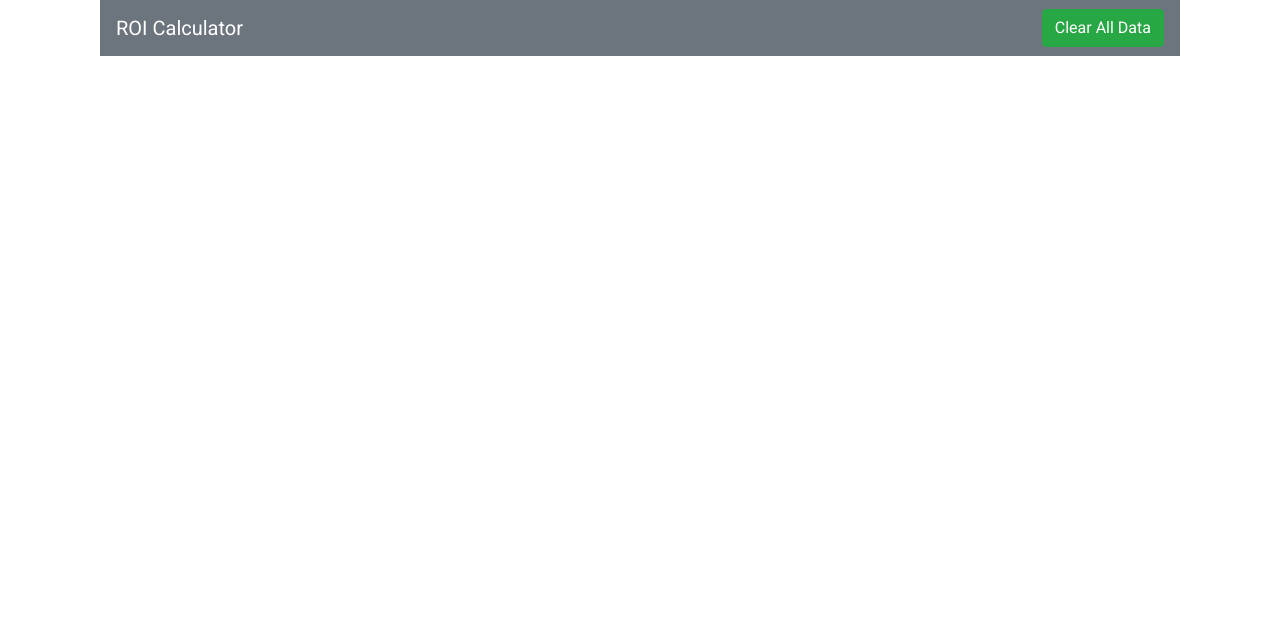
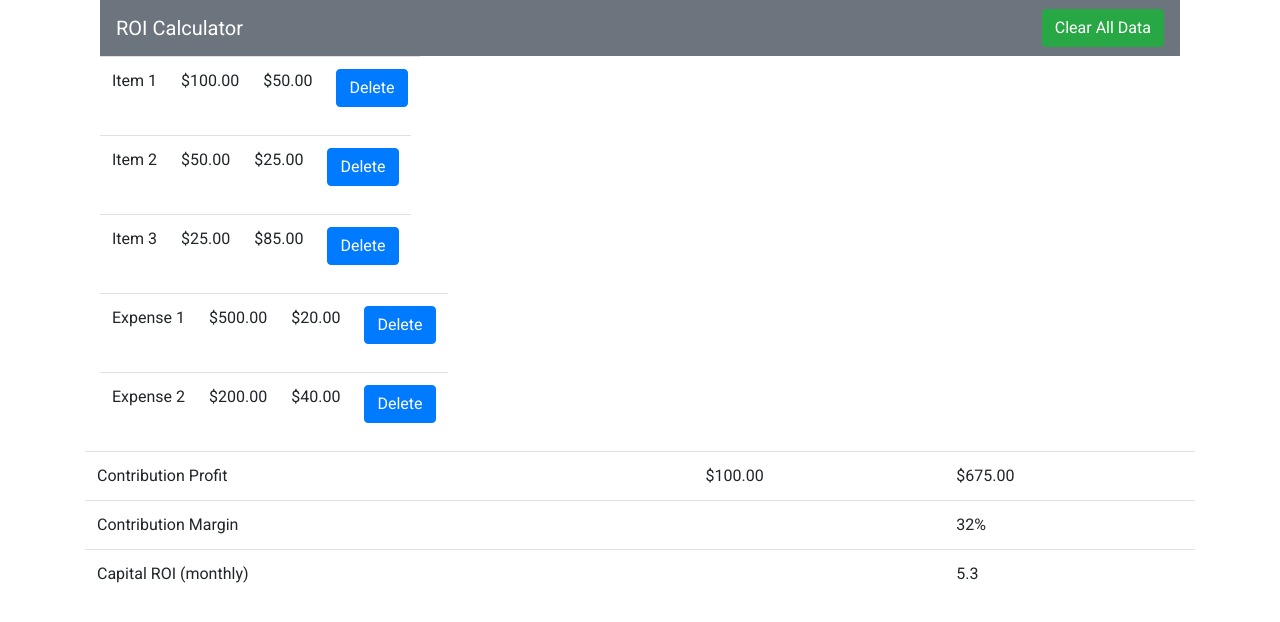
Before and after one commit to zayolab/developer-exercise, a React (Create React App) app: page / in a window 1280 px wide. Shown: the top 622 px of the page. Built offline with nearby package versions, Linux system fonts and the light colour scheme.

Commit message:
Got header, datatable and totals components displaying/working.

```diff
--- a/src/App.css
+++ b/src/App.css
@@ -37,7 +37,3 @@
     padding-left: 1.5em;
   }
 }
-.button {
-  font-family: 'Open-Sans';
-
-}
--- a/src/App.js
+++ b/src/App.js
@@ -1,9 +1,9 @@
 import React, { Component } from 'react';
 import './App.css';
 import Header from './components/Header.js';
-import InputForm from './components/InputForm.js';
-// import Totals from './components/Totals.js';
-// import DataTable from './components/DataTable.js';
+// import InputForm from './components/InputForm.js';
+import Totals from './components/Totals.js';
+import DataTable from './components/DataTable.js';
 
 class App extends Component {
   constructor() {
@@ -46,15 +46,8 @@ class App extends Component {
       newMonthly: '',
       error: false
     }
-
     this.handleDelete = this.handleDelete.bind(this)
     this.handleAdd = this.handleAdd.bind(this)
-
-    // controlled form elements functions
-    this.handleTypeChange = this.handleTypeChange.bind(this)
-    this.handleNameChange = this.handleNameChange.bind(this)
-    this.handleOneTimeChange = this.handleOneTimeChange.bind(this)
-    this.handleMonthlyChange = this.handleMonthlyChange.bind(this)
   }
 
   // Delete expense or revenue from list
@@ -77,29 +70,6 @@ class App extends Component {
     // remove list item from state array
     this.setState({
       [listType]: listType.splice(index, 1),
-    })
-  }
-
-  // controlled form elements, watch for changes
-  handleTypeChange(e) {
-    this.setState({
-      newType: e.target.value
-    })
-  }
-  handleNameChange(e) {
-    this.setState({
-      newName: e.target.value
-    })
-  }
-
-  handleMonthlyChange(e) {
-    this.setState({
-      newMonthly: Number(e.target.value)
-    })
-  }
-  handleOneTimeChange(e) {
-    this.setState({
-      newOneTime: Number(e.target.value)
     })
   }
 
@@ -131,25 +101,58 @@ class App extends Component {
         [typeOfAmount]: items,
         [monthly]: this.state[monthly] + this.state.newMonthly,
         [oneTime]: this.state[oneTime] + this.state.newOneTime,
-        //  Clear values in form
-        newName: '',
-        newMonthly: '',
-        newOneTime: '',
-        newType: ''
       })
     }
   }
 
   render() {
 
+    // Calculations for totals
+    let totalRevenue = this.state.oneTimeRevenue + (this.state.monthlyRevenue * 12)
+
+    let totalExpense = this.state.oneTimeExpense + (this.state.monthlyExpense * 12)
+
+    let monthlyContributionProfit = this.state.monthlyRevenue - this.state.monthlyExpense
+
+    let totalContributionProfit = totalRevenue - totalExpense
+
+    // handle case where totalRevenue is 0 (to avoid -Infinity and NaN)
+    let contributionMargin = totalRevenue !== 0 ? (totalContributionProfit / totalRevenue * 100).toFixed(0) : 0
+
+    // handle case where totalExpense and totalRevenue are 0 (to avoid NaN)
+    let capitalROI = (totalExpense === 0 && totalRevenue === 0) ? 0 : ((this.state.oneTimeExpense - this.state.oneTimeRevenue) / monthlyContributionProfit).toFixed(1)
+
       return (
         <div className="App">
           <div className="container">
+
               <Header />
 
-              {/*<InputForm />
-                <Totals />
-              <DataTable />*/}
+              {/*<InputForm
+                handleTypeChange={this.handleTypeChange}
+                handleNameChange={this.handleNameChange}
+                handleMonthlyChange={this.handleMonthlyChange}
+                handleOneTimeChange={this.handleOneTimeChange}
+                handleAdd={this.handleAdd}/>*/}
+
+              <DataTable
+                moneyList = {this.state.revenue}
+                handleDelete = {this.handleDelete}
+                name={"revenue"}
+              />
+
+              <DataTable
+                handleDelete = {this.handleDelete}
+                moneyList = {this.state.expenses}
+                name={"expenses"}
+              />
+
+              <Totals
+                monthlyContributionProfit = { monthlyContributionProfit }
+                totalContributionProfit = { totalContributionProfit }
+                contributionMargin = { contributionMargin }
+                capitalROI = { capitalROI }
+              />
           </div>
         </div>
       );
--- a/src/components/DataTable.js
+++ b/src/components/DataTable.js
@@ -1,33 +1,27 @@
 import React from 'react'
-import { Form, Button } from 'react-bootstrap';
+import { Col, Button, Table } from 'react-bootstrap';
 
 
-const DataTable = ({revenueList, handleDelete, expenseList}) => {
-  // create table rows from revenue state list
-  let revenueTableData = revenueList.map((item, index) => {
+const DataTable = ({moneyList, handleDelete, name}) => {
+
   return (
-      <tr key={"revenue" + index}>
+    moneyList.map((item, index) => {
+      return (
+      <Col>
+        <Table>
+          <trbody>
+            <tr key={name + index}>
               <td>{item.name}</td>
               <td>${item.oneTime.toFixed(2)}</td>
               <td>${item.monthly.toFixed(2)}</td>
-        <td><Button onClick={() => this.handleDelete('revenue', index)}>Delete</Button></td>
+              <td><Button onClick={() => this.handleDelete(name, index)}>Delete</Button></td>
             </tr>
+          </trbody>
+        </Table>
+      </Col>
       )
     })
-  // create table rows from expenses state list
-  let expensesTableData = expenseList.map((expense, index) => {
-    return (
-      <tr key={"expense" + index}>
-        <td>{expense.name}</td>
-        <td>${expense.oneTime.toFixed(2)}</td>
-        <td>${expense.monthly.toFixed(2)}</td>
-        <td><Button onClick={() => this.handleDelete('expenses', index)}>Delete</Button></td>
-      </tr>
   )
-  })
-
-return DataTable
-
 }
 
 export default DataTable
--- a/src/components/InputForm.js
+++ b/src/components/InputForm.js
@@ -1,19 +1,58 @@
 import React from 'react'
 import { Container, Form, Row, Col, Button } from 'reactstrap'
 
-const InputForm = props => {
+class InputForm extends React.Component {
+  constructor() {
+    super()
 
+    this.state= {
+      newName: '',
+      newMonthly: '',
+      newOneTime: '',
+      newType: ''
+    }
 
+    this.handleTypeChange = this.handleTypeChange.bind(this)
+    this.handleNameChange = this.handleNameChange.bind(this)
+    this.handleOneTimeChange = this.handleOneTimeChange.bind(this)
+    this.handleMonthlyChange = this.handleMonthlyChange.bind(this)
+  }
+
+  handleTypeChange(e) {
+    this.setState({
+      newType: e.target.value
+    })
+  }
+
+  handleNameChange(e) {
+    this.setState({
+      newName: e.target.value
+    })
+  }
+
+  handleMonthlyChange(e) {
+    this.setState({
+      newMonthly: Number(e.target.value)
+    })
+  }
+
+  handleOneTimeChange(e) {
+    this.setState({
+      newOneTime: Number(e.target.value)
+    })
+  }
+
+render(){
 
 return (
-/* Add new expense or revenue form */
+
   <Container>
-  <Form className="addExpenseOrRevenueForm" onSubmit={this.handleAdd}>
+    <Form className="addExpenseOrRevenueForm" onSubmit={(e) => {this.props.handleAdd(e,this.state)}}>
       <Row className="input-field">
         <Col sm={{ span: 2, offset: 1}} className="input-field">
           <Form.Control
             as="select"
-          onChange = {this.handleTypeChange}
+            onChange={this.props.handleTypeChange}
             value={this.state.newType ? this.state.newType : 'choose'}
             >
             <option value="choose" disabled={true}>Select Type</option>
@@ -25,7 +64,7 @@ return (
           <Form.Control
             type="text"
             placeholder="Name"
-          onChange = {this.handleNameChange}
+            onChange={this.props.handleNameChange}
             value={this.state.newName ? this.state.newName : ''}
           />
         </Col>
@@ -33,7 +72,7 @@ return (
           <Form.Control
             type="number"
             placeholder="One-Time Amount"
-          onChange = {this.handleOneTimeChange}
+            onChange={this.props.handleOneTimeChange}
             step="0.01"
             min="0"
             value={(this.state.newOneTime || this.state.newOneTime === 0) ? this.state.newOneTime : ''}
@@ -43,7 +82,7 @@ return (
           <Form.Control
             type="number"
             placeholder="Monthly Amount"
-          onChange = {this.handleMonthlyChange}
+            onChange={this.props.handleMonthlyChange}
             step="0.01"
             min="0"
             value={(this.state.newMonthly || this.state.newMonthly === 0) ? this.state.newMonthly : ''}
@@ -55,7 +94,7 @@ return (
           </Button>
         </Col>
       </Row>
-    /* form errors */
+
         <div>
         { this.state.error &&
         <h4 className="error text-center">Please fill out all fields</h4>
@@ -65,5 +104,5 @@ return (
     </Container>
     )
   }
-
+}
 export default InputForm
--- a/src/components/Totals.js
+++ b/src/components/Totals.js
@@ -1,59 +1,32 @@
 import React from 'react'
-import { Container, Form, Row, Col, Button } from 'react-bootstrap'
-
-const Totals = props => {
+import { Table } from 'react-bootstrap'
 
 
+const Totals = (
+  {
+    monthlyContributionProfit,
+    totalContributionProfit,
+    contributionMargin,
+    capitalROI
+  }
+) => {
 return (
-    /* Totals Table */
-    <div className="flex-large">
-      <h2>Results</h2>
-      <p>Select the term length in months</p>
-      <Col sm={{ span: 2, offset: 0}} className="input-field">
-        <Form.Control as="select" name="term" value={term} onChange={handleTermChange}>
-            <option value="default" name="default" disabled={false}>Select Type</option>
-            <option value={12} name="12 months">12-months</option>
-            <option value={24} name="24 months">24-months</option>
-            <option value={36} name="36 moths">36-months</option>
-            <option value={48} name="48 months">48-months</option>
-            <option value={60} name="60 months">60-months</option>
-        </Form.Control>
-      </Col>
-
-    <Table striped bordered hover className="totals-table">
-      <thead>
-        <tr>
-          <th></th>
-          <th>One-Time</th>
-          <th>Monthly</th>
-          <th>Total</th>
-        </tr>
-      </thead>
+  <Table>
     <tbody>
-        <tr>
-          <td>Revenue</td>
-          <td>${(this.state.oneTimeRevenue).toFixed(2)}</td>
-          <td>${(this.state.monthlyRevenue).toFixed(2)}</td>
-          <td>${totalRevenue.toFixed(2)}</td>
-        </tr>
-        <tr>
-          <td>Expenses</td>
-          <td>${(this.state.oneTimeExpense).toFixed(2)}</td>
-          <td>${(this.state.monthlyExpense).toFixed(2)}</td>
-          <td>${totalExpense.toFixed(2)}</td>
-        </tr>
       <tr>
         <td>Contribution Profit</td>
         <td></td>
         <td>${ monthlyContributionProfit.toFixed(2)}</td>
         <td>${ totalContributionProfit.toFixed(2)}</td>
       </tr>
+
       <tr>
         <td>Contribution Margin</td>
         <td></td>
         <td></td>
         <td>{contributionMargin}%</td>
       </tr>
+
       <tr>
         <td>Capital ROI (monthly)</td>
         <td></td>
```
Also changed, not shown: src/components/Header.js (+2 -5 lines), src/utils.js (deleted, +0 -14 lines). Lines whose indentation alone changed are shown as unchanged.
